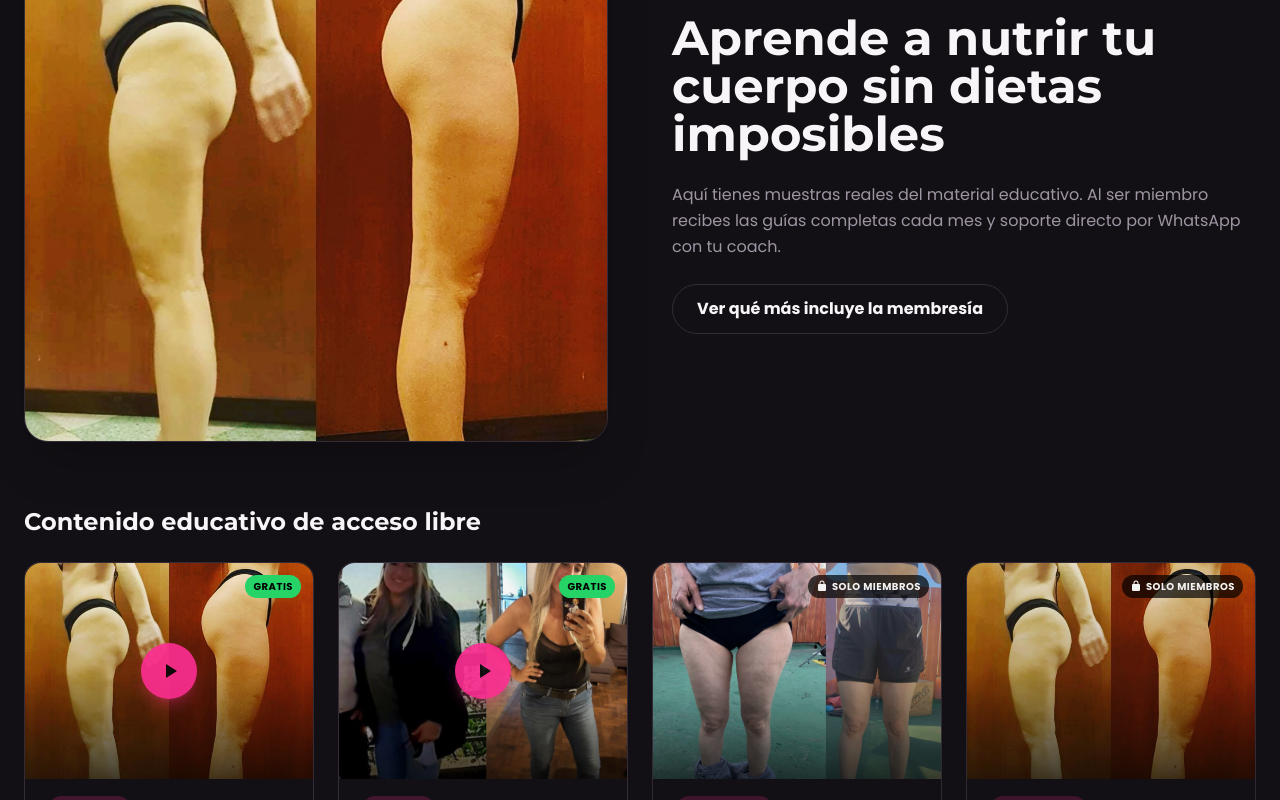
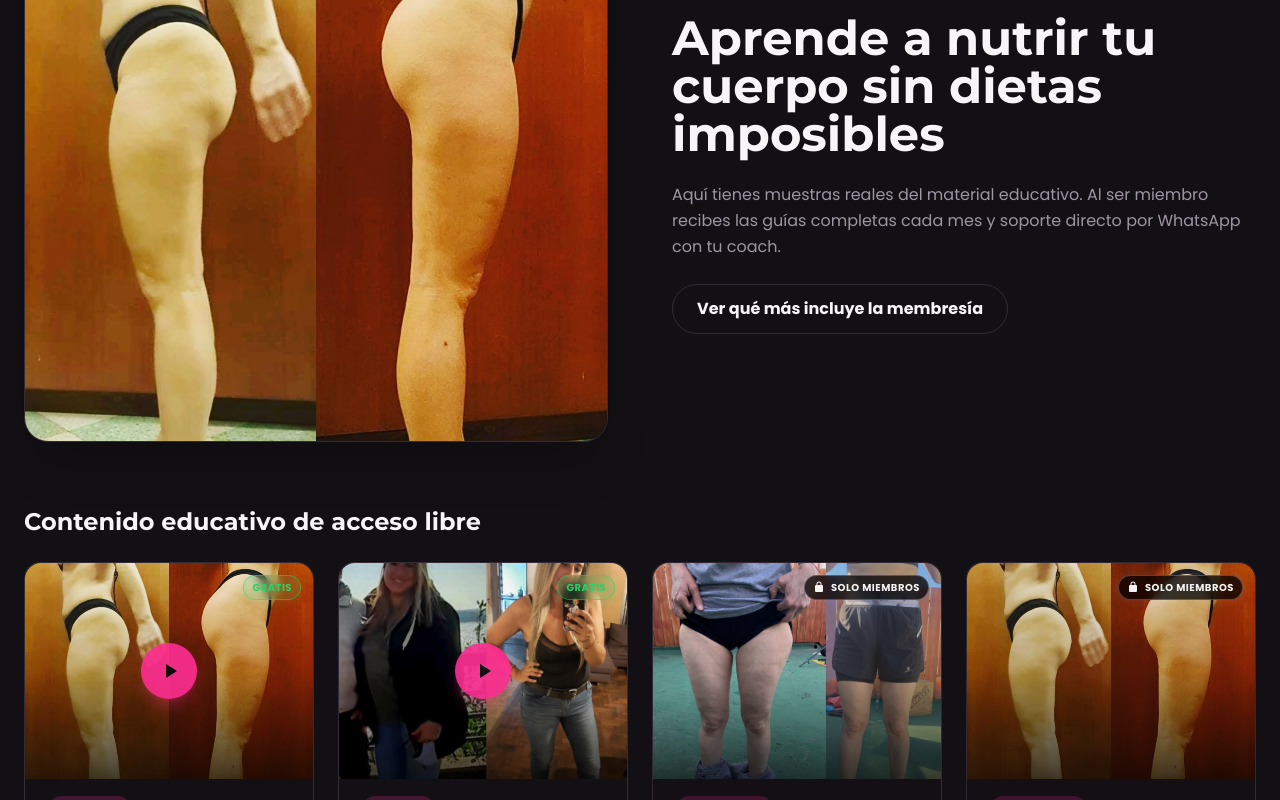
Before and after one commit to vivipressonfitness/Vivi-profit-React, a React (Vite) app in the folder web/: page / in a window 1280 px wide. Shown: the part 2812-3612 px from the top of the page. Built offline with nearby package versions, Linux system fonts and the light colour scheme; no server answers; the database is empty.

Commit message:
Apply halo badges to landing access labels

```diff
--- a/web/src/components/landing/Sections.tsx
+++ b/web/src/components/landing/Sections.tsx
@@ -2,6 +2,7 @@ import { useState } from 'react';
 import type { LandingConfig, PreviewItem } from '../../hooks/useLandingConfig';
 import { FreeVideoModal } from './FreeVideoModal';
 import { HoverVideoPreview } from './HoverVideoPreview';
+import { HaloBadge } from '../ui/HaloBadge';
 import { LANDING_CLASES, LANDING_EDUCATIVO } from '../../data/landingMedia';
 
 // ============================================================
@@ -135,15 +136,15 @@ export function PreviewCard({
             </button>
           )}
           {hasVideo && (
-            <span className="absolute top-3 right-3 bg-whatsapp-green text-black text-[10px] font-extrabold uppercase tracking-wider px-2 py-1 rounded-full">
+            <HaloBadge variant="free" className="absolute top-3 right-3">
               Gratis
-            </span>
+            </HaloBadge>
           )}
           {item.locked && (
-            <span className="absolute top-3 right-3 bg-black/70 text-white text-[10px] font-extrabold uppercase tracking-wider px-2 py-1 rounded-full flex items-center gap-1">
-              <svg viewBox="0 0 24 24" fill="currentColor" className="w-3 h-3"><path d="M18 8h-1V6a5 5 0 0 0-10 0v2H6a2 2 0 0 0-2 2v10a2 2 0 0 0 2 2h12a2 2 0 0 0 2-2V10a2 2 0 0 0-2-2Zm-9-2a3 3 0 0 1 6 0v2H9V6Z" /></svg>
+            <HaloBadge variant="members" className="absolute top-3 right-3">
+              <svg viewBox="0 0 24 24" fill="currentColor" aria-hidden="true" className="size-3"><path d="M18 8h-1V6a5 5 0 0 0-10 0v2H6a2 2 0 0 0-2 2v10a2 2 0 0 0 2 2h12a2 2 0 0 0 2-2V10a2 2 0 0 0-2-2Zm-9-2a3 3 0 0 1 6 0v2H9V6Z" /></svg>
               Solo miembros
-            </span>
+            </HaloBadge>
           )}
         </div>
       )}
```
